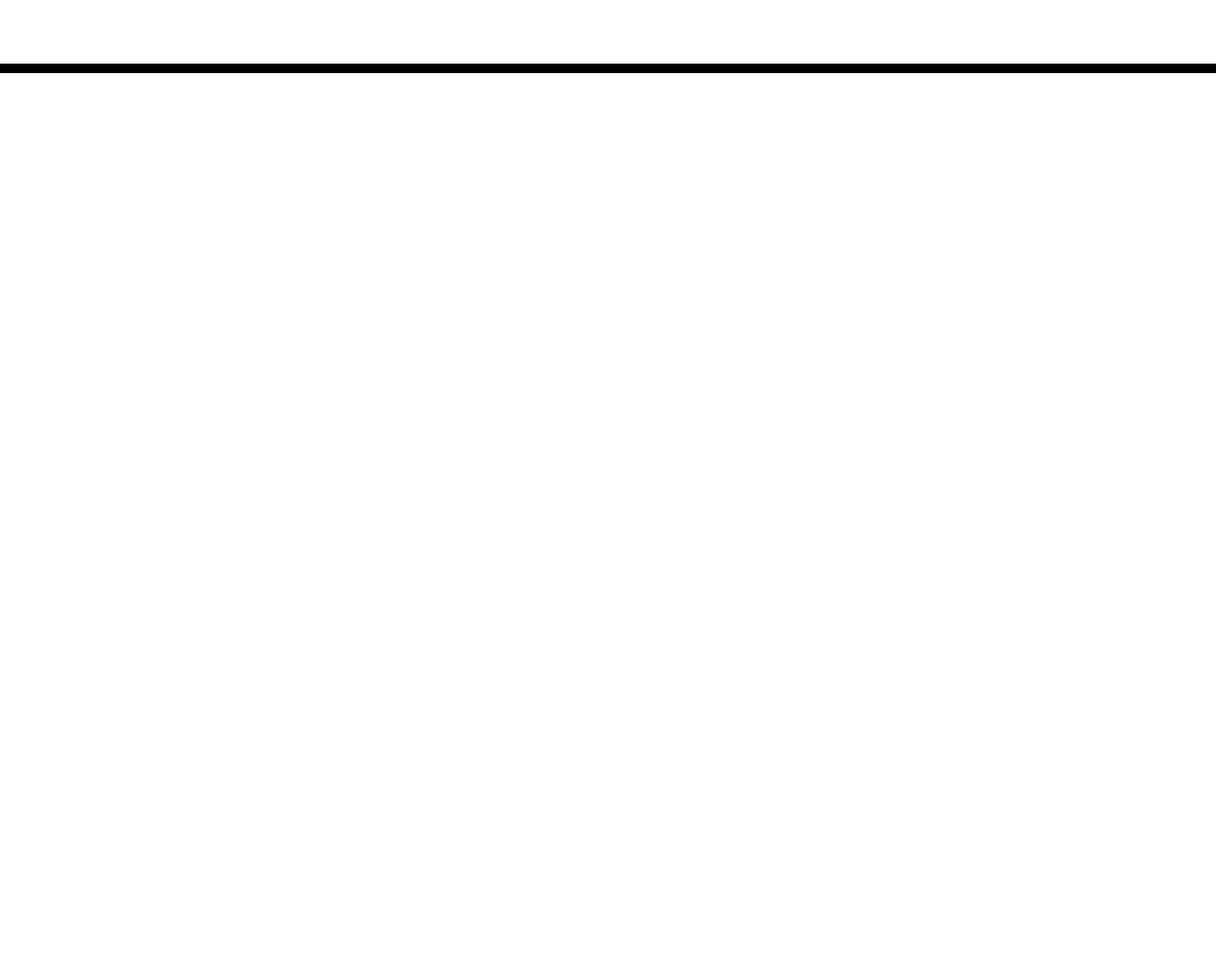
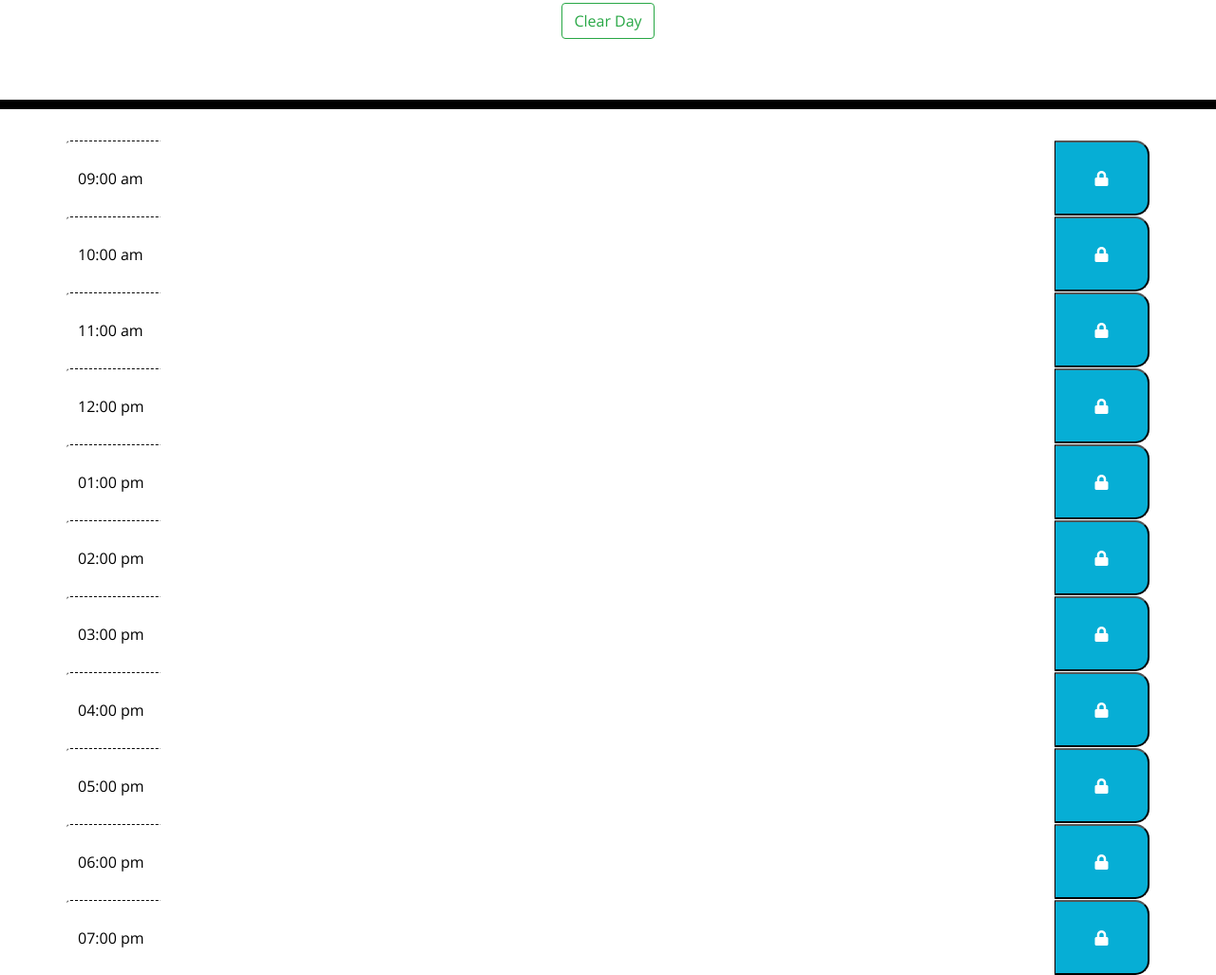
Before and after one commit to AjiaHoliday/workday-scheduler, a plain HTML site: page index.html in a window 1280 px wide. Shown: the part 191-1218 px from the top of the page at 95% size. Before the commit the page ends 800 px from the top, so only its background shows below. Drawn offline with nearby package versions, Linux system fonts and the light colour scheme.

Commit message:
initial html changes

```diff
--- a/index.html
+++ b/index.html
@@ -19,6 +19,7 @@
       rel="stylesheet"
     />
     <link rel="stylesheet" href="style.css" />
+
     <title>Work Day Scheduler</title>
   </head>
 
@@ -27,12 +28,125 @@
       <h1 class="display-3">Work Day Scheduler</h1>
       <p class="lead">A simple calendar app for scheduling your work day</p>
       <p id="currentDay" class="lead"></p>
+      <button type="button" class="btn btn-outline-success" id="clear">Clear Day</button>
+
     </header>
     <div class="container">
-      <!-- Timeblocks go here -->
-    </div>
+        <!-- time blocks -->
+        <div class="row">
+            <div class="input-group">
+              <div class="input-group-prepend">
+                <span class="input-group-text hour">09:00 am </span>
+              </div>
+              <textarea class="form-control" aria-label="With textarea" id="9am"></textarea>
+              <button type="button" class="saveBtn"><i class="fas fa-lock"></i></button>
+            </div>
+          </div>
 
-    <script src="https://code.jquery.com/jquery-3.4.1.min.js"></script>
-    <script src="https://cdnjs.cloudflare.com/ajax/libs/moment.js/2.24.0/moment.min.js"></script>
-  </body>
-</html>
+          <div class="row">
+            <div class="input-group">
+              <div class="input-group-prepend">
+                <span class="input-group-text hour">10:00 am </span>
+              </div>
+              <textarea class="form-control" aria-label="With textarea" id="10am"></textarea>
+              <button type="button" class="saveBtn"><i class="fas fa-lock"></i></button>
+            </div>
+          </div>
+
+          <div class="row">
+            <div class="input-group">
+              <div class="input-group-prepend">
+                <span class="input-group-text hour">11:00 am </span>
+              </div>
+              <textarea class="form-control" aria-label="With textarea" id="11am"></textarea>
+              <button type="button" class="saveBtn"><i class="fas fa-lock"></i></button>
+            </div>
+          </div>
+
+          <div class="row">
+            <div class="input-group">
+              <div class="input-group-prepend">
+                <span class="input-group-text hour">12:00 pm </span>
+              </div>
+              <textarea class="form-control" aria-label="With textarea" id="12pm"></textarea>
+              <button type="button" class="saveBtn"><i class="fas fa-lock"></i></button>
+            </div>
+          </div>
+
+          <div class="row">
+            <div class="input-group">
+              <div class="input-group-prepend">
+                <span class="input-group-text hour">01:00 pm </span>
+              </div>
+              <textarea class="form-control" aria-label="With textarea" id="13pm"></textarea>
+              <button type="button" class="saveBtn"><i class="fas fa-lock"></i></button>
+            </div>
+          </div>
+
+          <div class="row">
+            <div class="input-group">
+              <div class="input-group-prepend">
+                <span class="input-group-text hour">02:00 pm </span>
+              </div>
+              <textarea class="form-control" aria-label="With textarea" id="14pm"></textarea>
+              <button type="button" class="saveBtn"><i class="fas fa-lock"></i></button>
+            </div>
+          </div>
+
+          <div class="row">
+            <div class="input-group">
+              <div class="input-group-prepend">
+                <span class="input-group-text hour">03:00 pm </span>
+              </div>
+              <textarea class="form-control" aria-label="With textarea" id="15pm"></textarea>
+              <button type="button" class="saveBtn"><i class="fas fa-lock"></i></button>
+            </div>
+          </div>
+
+          <div class="row">
+            <div class="input-group">
+              <div class="input-group-prepend">
+                <span class="input-group-text hour">04:00 pm </span>
+              </div>
+              <textarea class="form-control" aria-label="With textarea" id="16pm"></textarea>
+              <button type="button" class="saveBtn"><i class="fas fa-lock"></i></button>
+            </div>
+          </div>
+
+          <div class="row">
+            <div class="input-group">
+              <div class="input-group-prepend">
+                <span class="input-group-text hour">05:00 pm </span>
+              </div>
+              <textarea class="form-control" aria-label="With textarea" id="17pm"></textarea>
+              <button type="button" class="saveBtn"><i class="fas fa-lock"></i></button>
+            </div>
+          </div>
+
+          <div class="row">
+            <div class="input-group">
+              <div class="input-group-prepend">
+                <span class="input-group-text hour">06:00 pm </span>
+              </div>
+              <textarea class="form-control" aria-label="With textarea" id="18pm"></textarea>
+              <button type="button" class="saveBtn"><i class="fas fa-lock"></i></button>
+            </div>
+          </div>
+
+          <div class="row">
+            <div class="input-group">
+              <div class="input-group-prepend">
+                <span class="input-group-text hour">07:00 pm </span>
+              </div>
+              <textarea class="form-control" aria-label="With textarea" id="19pm"></textarea>
+              <button type="button" class="saveBtn"><i class="fas fa-lock"></i></button>
+            </div>
+          </div>
+
+        </div>
+
+        <script src="https://code.jquery.com/jquery-3.4.1.min.js"></script>
+        <script src="https://cdnjs.cloudflare.com/ajax/libs/moment.js/2.24.0/moment.min.js"></script>
+        <script src="./assets/js/script.js"></script>
+      </body>
+    </html>
--- a/style.css
+++ b/style.css
@@ -11,6 +11,7 @@ textarea{
   color: #000000;
   border-left: 1px solid black;
   padding: 10px;
+  width: auto;
 }
 
 .jumbotron {
@@ -30,6 +31,14 @@ textarea{
   border-radius: 15px;
 }
 
+.input-group-text {
+  border: none;
+}
+
+.form-control {
+  border: none;
+}
+
 .row {
   white-space: pre-wrap;
   height: 80px;
@@ -40,6 +49,7 @@ textarea{
   background-color: #ffffff;
   color: #000000;
   border-top: 1px dashed #000000;
+  width: 100px;
 }
 
 .past {
@@ -63,9 +73,10 @@ textarea{
   border-bottom-right-radius: 15px;
   background-color: #06AED5;
   color: white;
+  width: 100px;
 }
 
 .saveBtn i:hover {
-  font-size: 20px;
-  transition: all .3s ease-in-out;
+  font-size: 60px;
+  transition: all .1s ease-in-out;
 }
```
Also changed, not shown: js/script.js (added).
